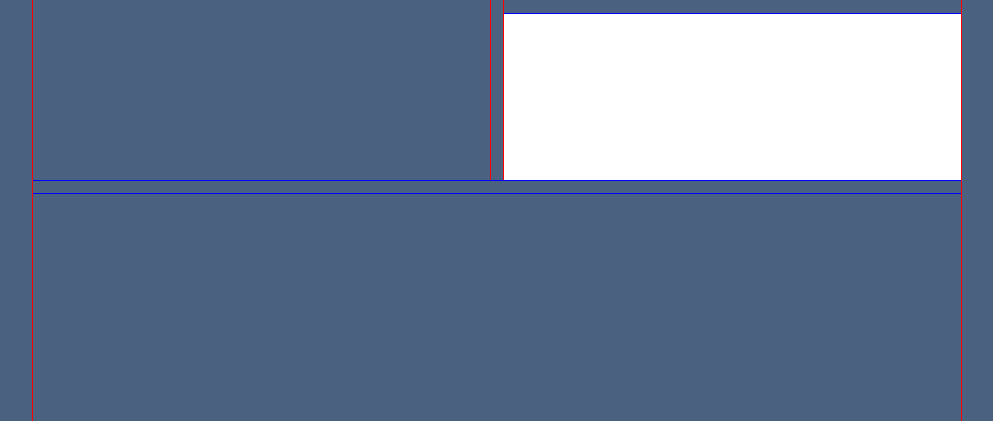
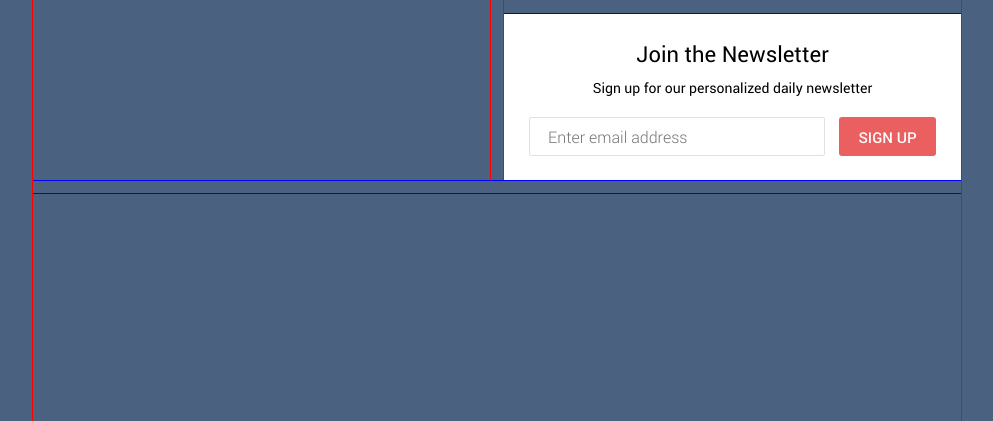
Before and after one commit to ArslanGapizov/magazine, a website: page index.html in a window 1280 px wide. Shown: the part 679-1100 px from the top of the page, without its empty margins (143-1136 px from the left). Drawn offline with nearby package versions, Linux system fonts and the light colour scheme; files that its build step writes are made by us from their sources.

Commit message:
feat: add styles to sign-in-block and newsletter-block

```diff
--- a/index.html
+++ b/index.html
@@ -190,7 +190,14 @@
                 </div>
                 <!--join the newsletter-->
                 <div class="row">
-                    <div class="newsletter-block"></div>
+                    <div class="newsletter-block">
+                        <h3 class="newsletter-block__title">Join the Newsletter</h3>
+                        <p class="newsletter-block__text">Sign up for our personalized daily newsletter</p>
+                        <form class="newsletter-block__form" action="/echo" method="get">
+                            <input class="newsletter-block__input" type="email" placeholder="Enter email address">
+                            <button class="newsletter-block__btn" type="submit">Sign up</button>
+                        </form>
+                    </div>
                 </div>
             </div>
         </div>
--- a/sass/blocks/newsletter-block.scss
+++ b/sass/blocks/newsletter-block.scss
@@ -1,6 +1,42 @@
 .newsletter-block{
     width: 100%;
     height: 166px;
+    padding: 25px;
     background-color: #fff;
-    outline: 1px solid red;
 }
+.newsletter-block__title{
+    font-size: 22px;
+    font-weight: 400;
+    text-align: center;
+    margin-bottom: 10px;
+}
+.newsletter-block__text{
+    font-size: 14px;
+    text-align: center;
+    padding-bottom: 20px;
+}
+.newsletter-block__form{
+    display: flex;
+    height: 39px;
+}
+.newsletter-block__input{
+    flex-grow: 1;
+    margin-right: 14px;
+    padding-left: 18px;
+    padding-right: 18px;
+    font-size: 16px;
+    font-weight: 300;
+    border: 1px solid #dde2e4;
+    border-radius: 2px;
+}
+.newsletter-block__btn{
+    width: 97px;
+    font-size: 15px;
+    font-weight: 500;
+    text-transform: uppercase;
+    color: #fff;
+    background-color: #ea6060;
+    border: none;
+    border-radius: 3px;
+    outline: none;
+}
--- a/sass/blocks/sign-in-block.scss
+++ b/sass/blocks/sign-in-block.scss
@@ -1,9 +1,8 @@
 .sign-in-block{
     width: 100%;
     height: 166px;
-    padding-top: 25px;
+    padding: 25px;
     background-color: #fff;
-    outline: 1px solid red;
 }
 .sign-in-block__title{
     font-size: 22px;
```
